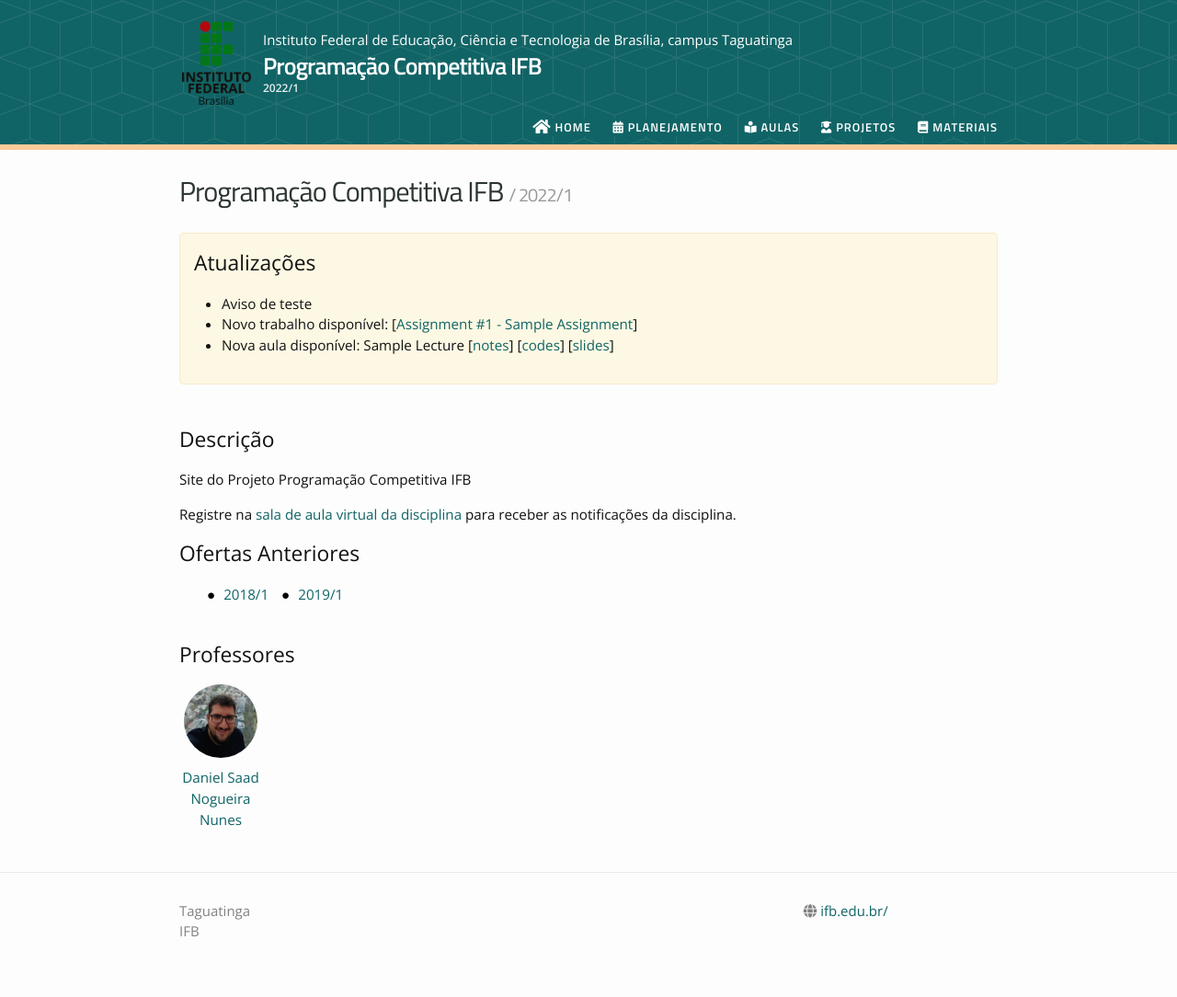
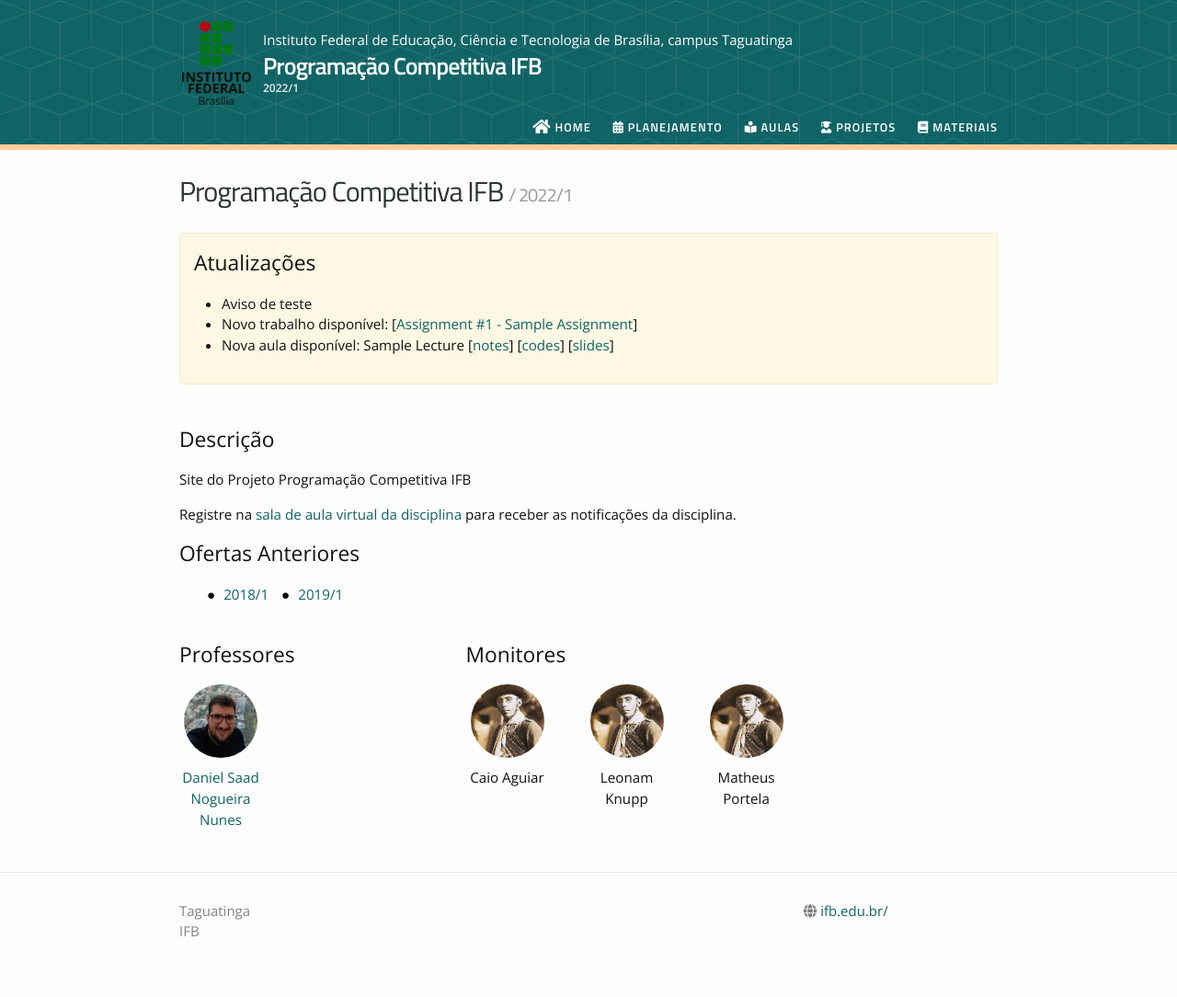
Before and after one commit to Programacao-Competitiva-IFB/programacao-competitiva-ifb, a Jekyll site: the page built from index.md, in a window 1280 px wide. Shown: the whole page at 92% size. Built offline with Jekyll 4.4.1, drawn with Linux system fonts in a browser that asks for light colours; nearby versions of some CDN libraries.

Commit message:
adicionando pessoas

```diff
--- a/_data/people.yml
+++ b/_data/people.yml
@@ -3,6 +3,10 @@ instructors:
     profile_pic: /_images/pp/danielsaad.jpg
     webpage: https://danielsaad.com
 
-# teaching_assistants:
-#   - name: Virgulino Ferreira da Silva
-#     profile_pic: /_images/pp/lampiao.jpg
+teaching_assistants:
+  - name: Caio Aguiar
+    profile_pic: /_images/pp/lampiao.jpg
+  - name: Leonam Knupp
+    profile_pic: /_images/pp/lampiao.jpg
+  - name: Matheus Portela
+    profile_pic: /_images/pp/lampiao.jpg
```
